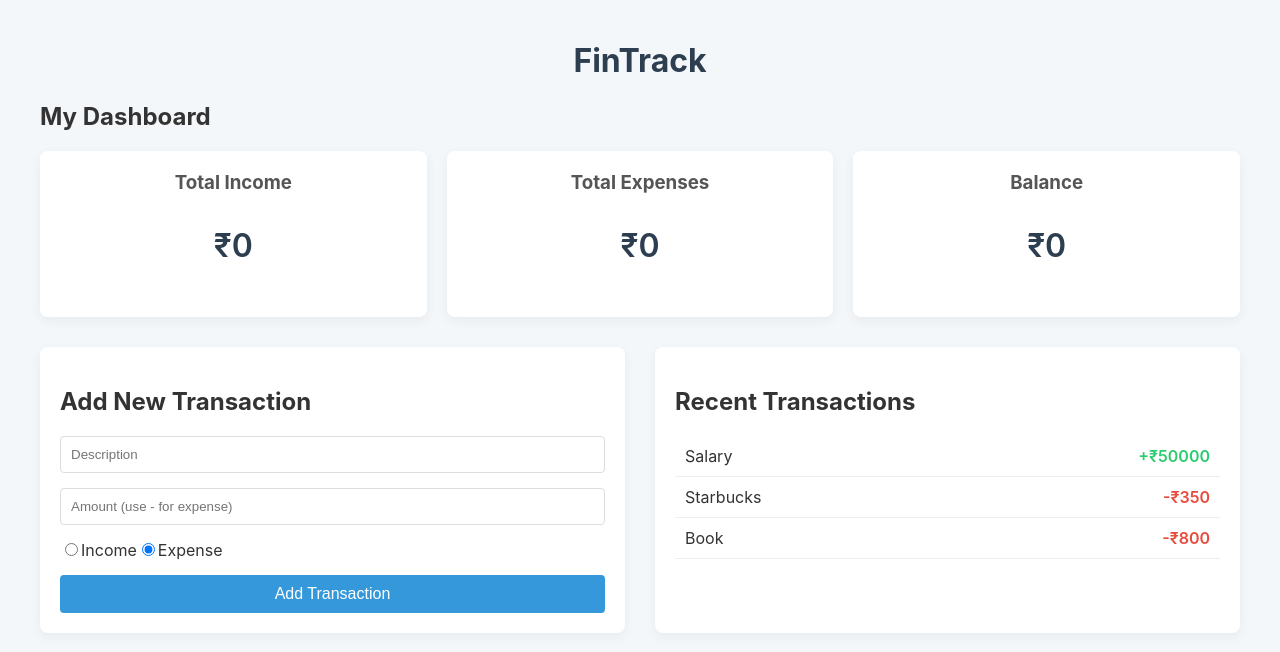
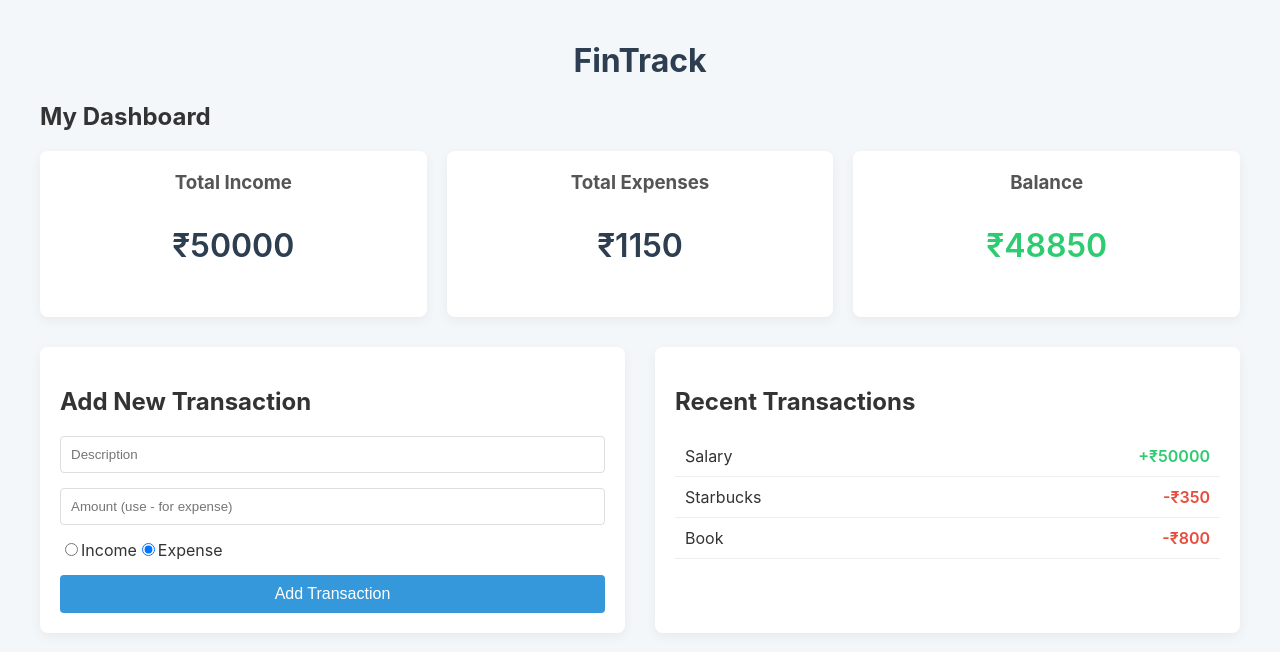
Before and after one commit to nileshgorde04/FinTrack, a React (Vite) app: page / in a window 1280 px wide. Shown: the top 652 px of the page. Built offline with nearby package versions, Linux system fonts and the light colour scheme.

Commit message:
update dashboard

```diff
--- a/src/components/Dashboard.jsx
+++ b/src/components/Dashboard.jsx
@@ -1,21 +1,37 @@
 import React from 'react';
 
-function Dashboard() {
+// Accept the transactions list as a prop
+function Dashboard({ transactions }) {
+
+  // Calculate totals
+  const totalIncome = transactions
+    .filter(tx => tx.type === 'income')
+    .reduce((acc, tx) => acc + tx.amount, 0);
+
+  const totalExpenses = transactions
+    .filter(tx => tx.type === 'expense')
+    .reduce((acc, tx) => acc + tx.amount, 0);
+
+  const balance = totalIncome - totalExpenses;
+
   return (
     <div className="dashboard">
       <h2>My Dashboard</h2>
       <div className="summary-cards">
         <div className="card">
           <h3>Total Income</h3>
-          <p>₹0</p>
+          <p>₹{totalIncome}</p>
         </div>
         <div className="card">
           <h3>Total Expenses</h3>
-          <p>₹0</p>
+          <p>₹{totalExpenses}</p>
         </div>
         <div className="card">
           <h3>Balance</h3>
-          <p>₹0</p>
+          {/* Change text color based on balance */}
+          <p style={{ color: balance >= 0 ? '#2ecc71' : '#e74c3c' }}>
+            ₹{balance}
+          </p>
         </div>
       </div>
     </div>
```
